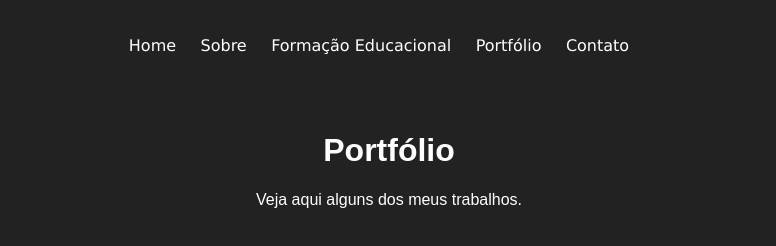
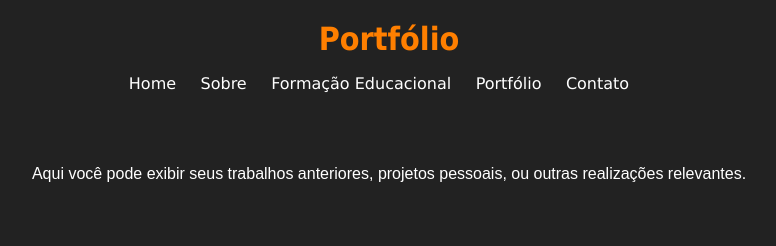
Before and after one commit to FelipeMattos17/meu-portfolio, a plain HTML site: page portfolio.html in a window 1280 px wide. Shown: the whole page, without its empty margins (251-1027 px from the left). Drawn offline with Linux system fonts and the light colour scheme.

Commit message:
Update portfolio.html

```diff
--- a/portfolio.html
+++ b/portfolio.html
@@ -3,11 +3,12 @@
 <head>
     <meta charset="UTF-8">
     <meta name="viewport" content="width=device-width, initial-scale=1.0">
-    <title>Portfólio</title>
+    <title>Portfólio - Portfólio Pessoal</title>
     <link rel="stylesheet" href="styles.css">
 </head>
 <body>
     <header>
+        <h1 class="header-title">Portfólio</h1>
         <nav>
             <ul>
                 <li><a href="index.html">Home</a></li>
@@ -19,8 +20,7 @@
         </nav>
     </header>
     <main>
-        <h1>Portfólio</h1>
-        <p>Veja aqui alguns dos meus trabalhos.</p>
+        <p>Aqui você pode exibir seus trabalhos anteriores, projetos pessoais, ou outras realizações relevantes.</p>
     </main>
 </body>
 </html>
```
